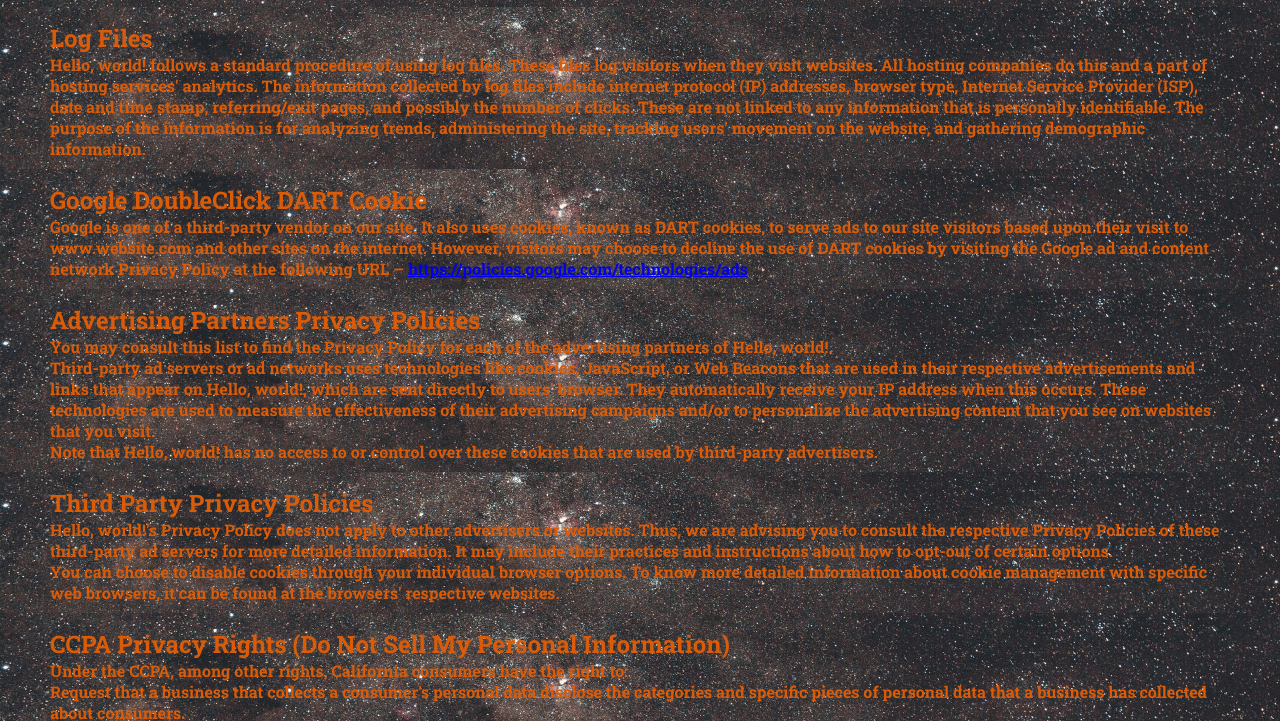
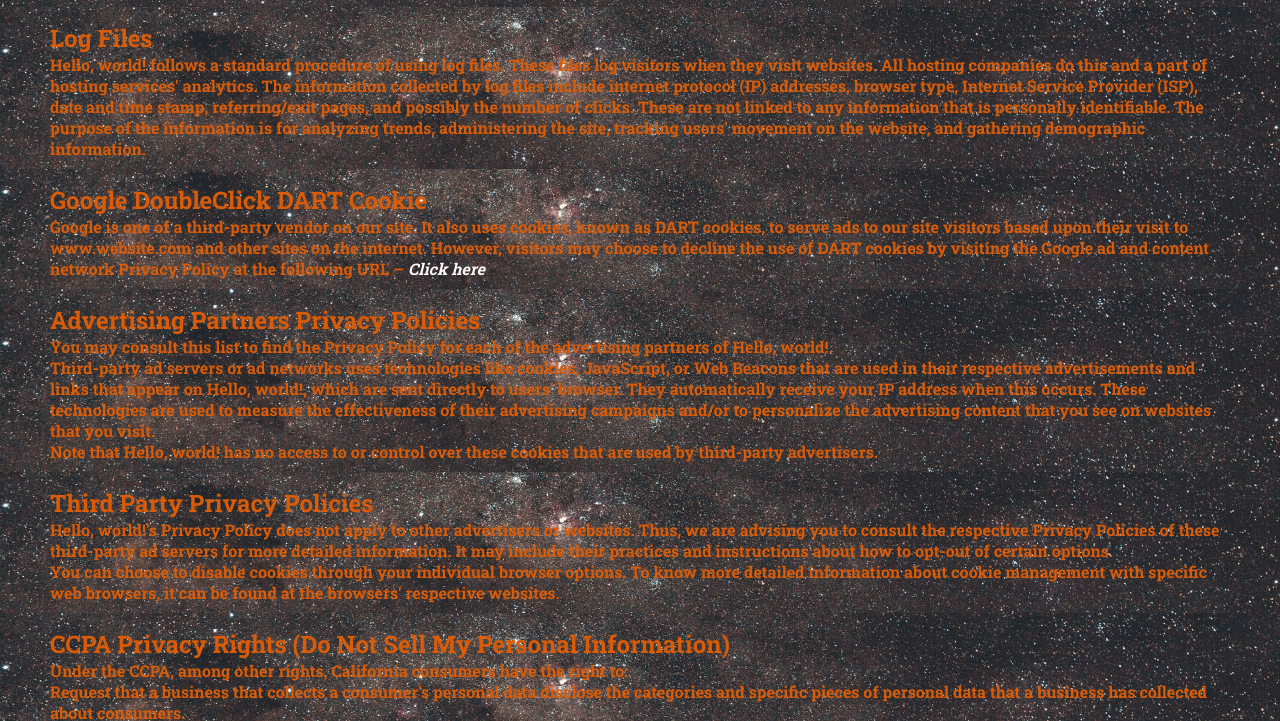
Before and after one commit to hashim222/save-earth, a plain HTML site: page privacy-policy.html in a window 1280 px wide. Shown: the part 694-1415 px from the top of the page. Drawn offline with Linux system fonts and the light colour scheme.

Commit message:
updated privacy html page

```diff
--- a/assets/css/style.css
+++ b/assets/css/style.css
@@ -127,3 +127,12 @@ section {
 .privacy-page-text-wrapper{
     padding: 15px 50px 10px 50px;
 }
+.privacy-page-text-wrapper a{
+    text-decoration: none;
+    color: var(--cl-white);
+    font-style: italic;
+}
+.privacy-page-text-wrapper a:hover{
+    border-bottom: 3px solid var(--cl-black);
+    transition-delay: 100ms;
+}
--- a/privacy-policy.html
+++ b/privacy-policy.html
@@ -112,7 +112,7 @@
                 Policy
                 at
                 the following URL – <a
-                    href="https://policies.google.com/technologies/ads">https://policies.google.com/technologies/ads</a>
+                    href="https://policies.google.com/technologies/ads">Click here</a>
             </p>
 
         </section>
```
